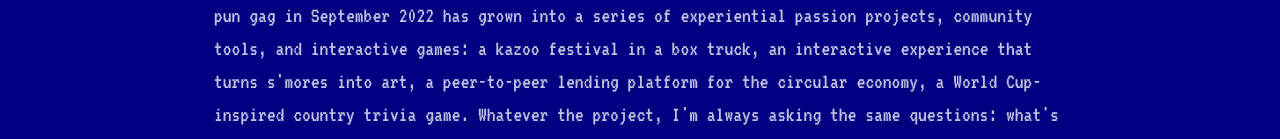
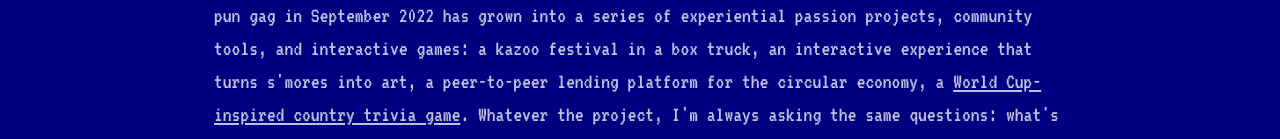
Before and after one commit to alexthemiz/alexmizrahi-site, a Next.js app: page /about in a window 1280 px wide. Shown: the part 801-940 px from the top of the page. Built offline with nearby package versions, Linux system fonts and the light colour scheme.

Commit message:
hyperlink country trivia game mention in bio to world-pop-finals
Co-Authored-By: Claude Sonnet 4.6 <noreply@anthropic.com>

```diff
--- a/app/about/page.tsx
+++ b/app/about/page.tsx
@@ -42,7 +42,11 @@ export default function About() {
             className="font-vt323"
             style={{ fontSize: "22px", color: "#c0c0e0", lineHeight: 1.5 }}
           >
-            More recently, I&apos;ve started building things, too, both online and IRL. What started as a small pun gag in September 2022 has grown into a series of experiential passion projects, community tools, and interactive games: a kazoo festival in a box truck, an interactive experience that turns s&apos;mores into art, a peer-to-peer lending platform for the circular economy, a World Cup-inspired country trivia game. Whatever the project, I&apos;m always asking the same questions: what&apos;s missing? Is there friction we can remove? How can this be elevated? What would make it genuinely surprising instead of just fine?
+            More recently, I&apos;ve started building things, too, both online and IRL. What started as a small pun gag in September 2022 has grown into a series of experiential passion projects, community tools, and interactive games: a kazoo festival in a box truck, an interactive experience that turns s&apos;mores into art, a peer-to-peer lending platform for the circular economy, a{" "}
+            <a href="https://world-pop-finals.vercel.app/" target="_blank" rel="noopener noreferrer" style={{ color: "#c0c0e0", textDecoration: "underline" }}>
+              World Cup-inspired country trivia game
+            </a>
+            . Whatever the project, I&apos;m always asking the same questions: what&apos;s missing? Is there friction we can remove? How can this be elevated? What would make it genuinely surprising instead of just fine?
           </p>
 
           {/* eslint-disable-next-line @next/next/no-img-element */}
```
